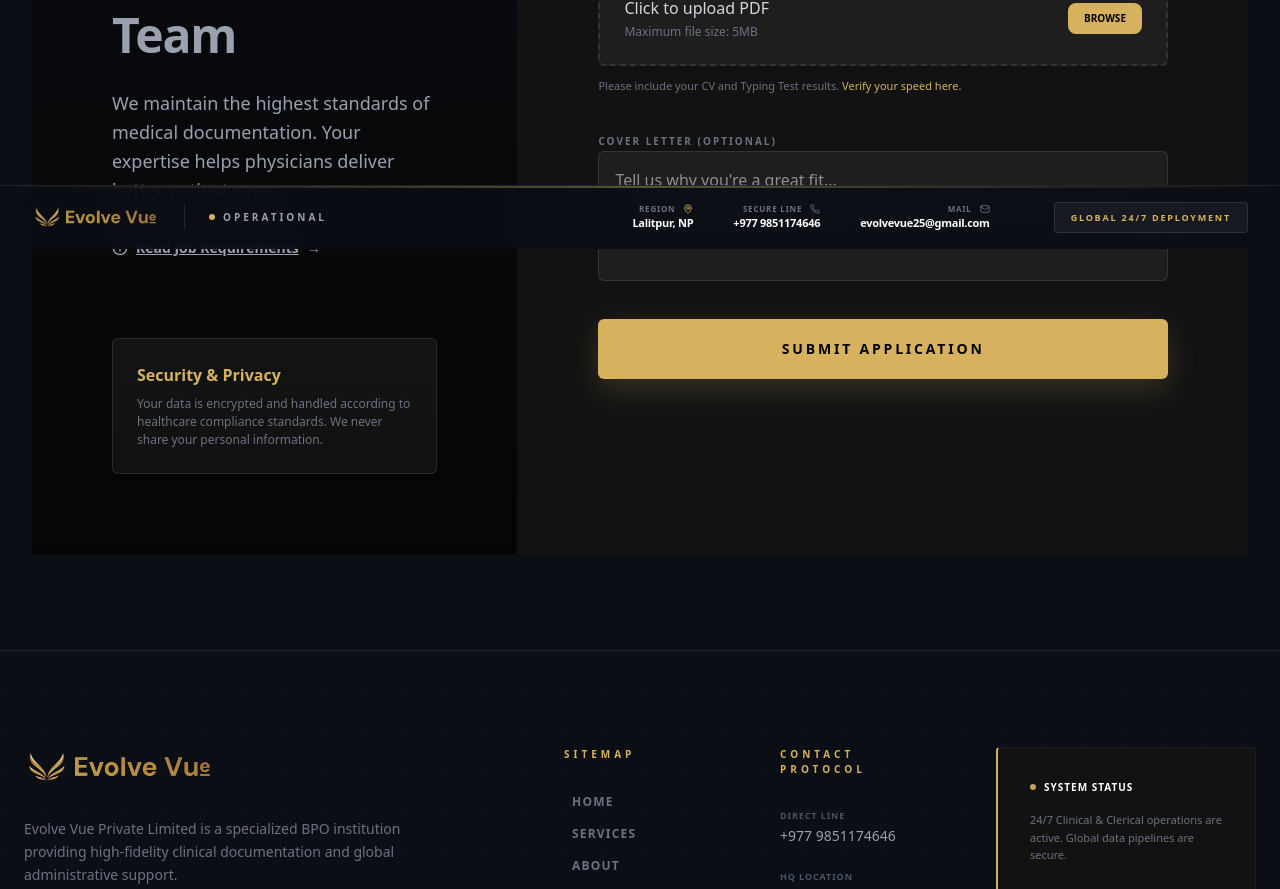
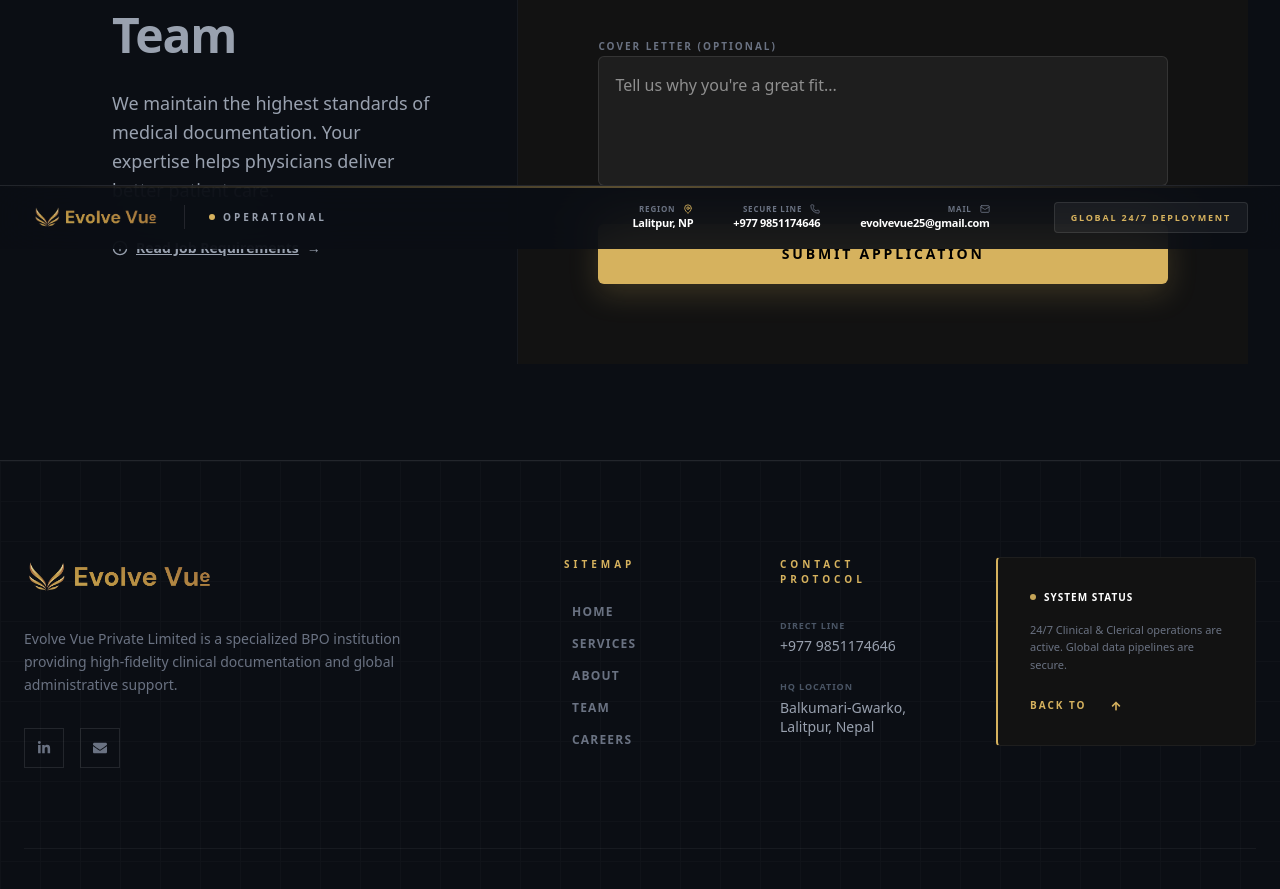
Before and after one commit to suyan-python/EvolveVue, a React (Vite) app in the folder client/: page /application/apply/data-entry-analyst in a window 1280 px wide. Shown: the part 551-1440 px from the top of the page. Built offline with nearby package versions, Linux system fonts and the light colour scheme; a web font is replaced by a local one.

Commit message:
Initial push

```diff
--- a/client/src/pages/JobApplicationForm.jsx
+++ b/client/src/pages/JobApplicationForm.jsx
@@ -150,8 +150,6 @@ export default function JobApplicationForm()
   };
 
 
-
-
   return (
     <div className=" min-h-screen flex items-center justify-center px-4 sm:px-6 lg:px-8 py-24 relative overflow-hidden">
 
@@ -180,7 +178,7 @@ export default function JobApplicationForm()
       <div className="min-h-screen w-full bg-[#0B0E14] text-white flex flex-col lg:flex-row overflow-x-hidden">
 
         {/* LEFT SIDE: Branding & Trust (40% Width) */}
-        <div className="w-full lg:w-[40%] bg-gradient-to-b from-[#0B0E14] to-[#050505] p-10 md:p-20 flex flex-col justify-between border-r border-white/5">
+        <div className="w-full lg:w-[40%] p-10 md:p-20 flex flex-col justify-between border-r border-white/5">
           <div>
             <img src={Logo} alt="Logo" className="w-40 mb-12" />
 
@@ -205,15 +203,6 @@ export default function JobApplicationForm()
             </div>
           </div>
 
-          <div className="mt-20">
-            <div className="p-6 rounded-md bg-white/5 border border-white/10 ">
-              <h4 className="text-[#d6b25e] font-semibold mb-2">Security & Privacy</h4>
-              <p className="text-xs text-gray-500 leading-normal">
-                Your data is encrypted and handled according to healthcare compliance standards. We never share your personal information.
-              </p>
-            </div>
-
-          </div>
         </div>
 
         {/* RIGHT SIDE: The Form (60% Width) */}
@@ -468,6 +457,17 @@ export default function JobApplicationForm()
         )}
       </AnimatePresence>
 
+      {/* <div className="mt-20">
+        <div className="p-6 rounded-md bg-white/5 border border-white/10 ">
+          <h4 className="text-[#d6b25e] font-semibold mb-2">Security & Privacy</h4>
+          <p className="text-xs text-gray-500 leading-normal">
+            Your data is encrypted and handled according to healthcare compliance standards. We never share your personal information.
+          </p>
+        </div>
+
+      </div> */}
+
     </div>
+
   );
 }
```
